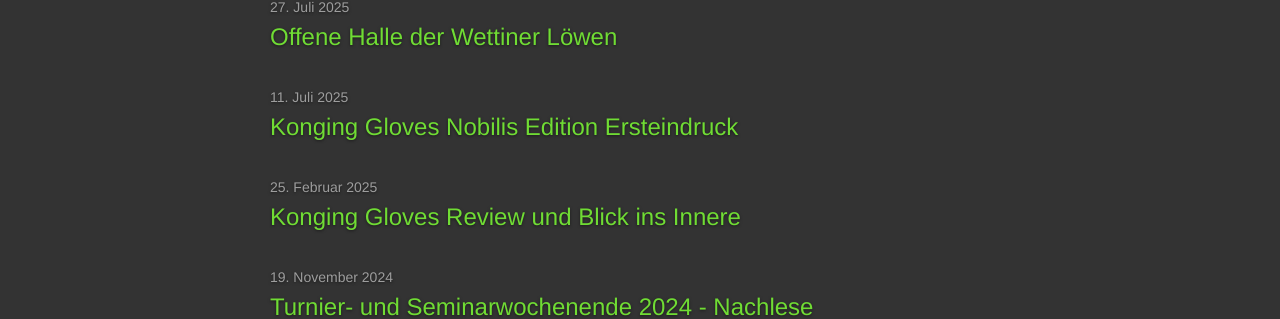
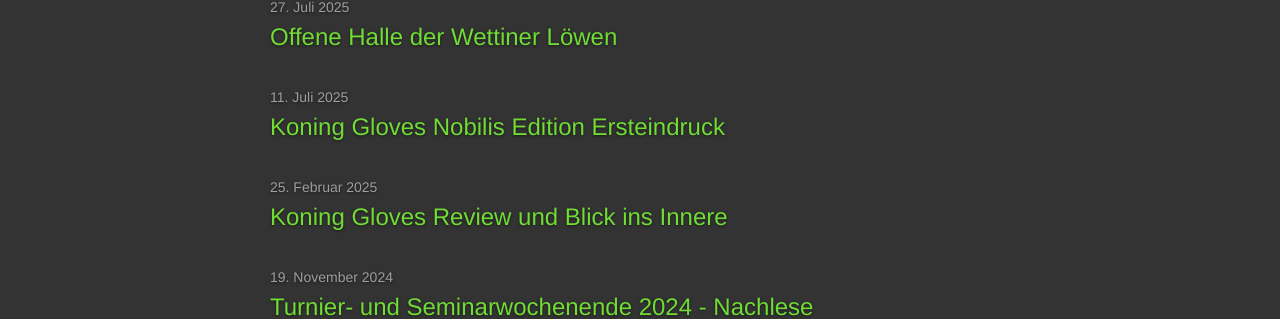
Before and after one commit to historisches-fechten-leipzig/historisches-fechten-leipzig.github.io, a Jekyll site: the page built from index.html, in a window 1280 px wide. Shown: the part 556-875 px from the top of the page. Built offline with Jekyll 4.4.1, drawn with Linux system fonts in a browser that asks for light colours.

Commit message:
Fix titles

```diff
--- a/_posts/2025-02-25-koning_gloves_review_und_blick_ins_innere.md
+++ b/_posts/2025-02-25-koning_gloves_review_und_blick_ins_innere.md
@@ -1,6 +1,6 @@
 ---
 layout: post
-title:  "Konging Gloves Review und Blick ins Innere"
+title:  "Koning Gloves Review und Blick ins Innere"
 date:   2025-02-25 21:29:00 +0100
 author: Paul Jähne
 ---
--- a/_posts/2025-07-11-koning_gloves_nobilis_edition_ersteindruck.md
+++ b/_posts/2025-07-11-koning_gloves_nobilis_edition_ersteindruck.md
@@ -1,6 +1,6 @@
 ---
 layout: post
-title:  "Konging Gloves Nobilis Edition Ersteindruck"
+title:  "Koning Gloves Nobilis Edition Ersteindruck"
 date:   2025-07-11 15:22:00 +0200
 author: Paul Jähne
 ---
```
